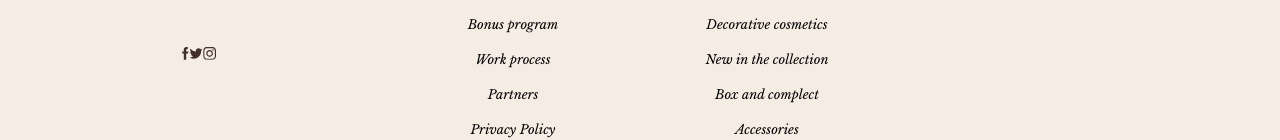
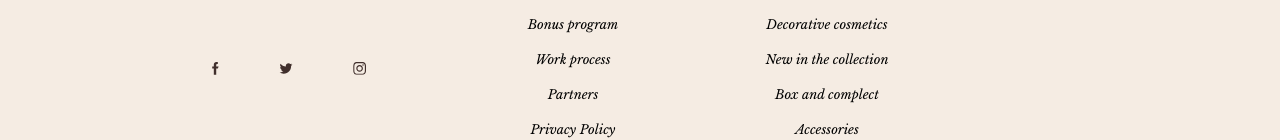
Before and after one commit to AigerimAkmatalieva/care-products-diploma-, a React (Create React App) app: page /signup in a window 1280 px wide. Shown: the part 1005-1145 px from the top of the page. Built offline with nearby package versions, Linux system fonts and the light colour scheme.

Commit message:
correct css

```diff
--- a/src/components/Footer/Footer.css
+++ b/src/components/Footer/Footer.css
@@ -92,3 +92,6 @@
   display: flex;
   margin: 50px;
 }
+.Footer .display img {
+  margin: 30px;
+}
```
